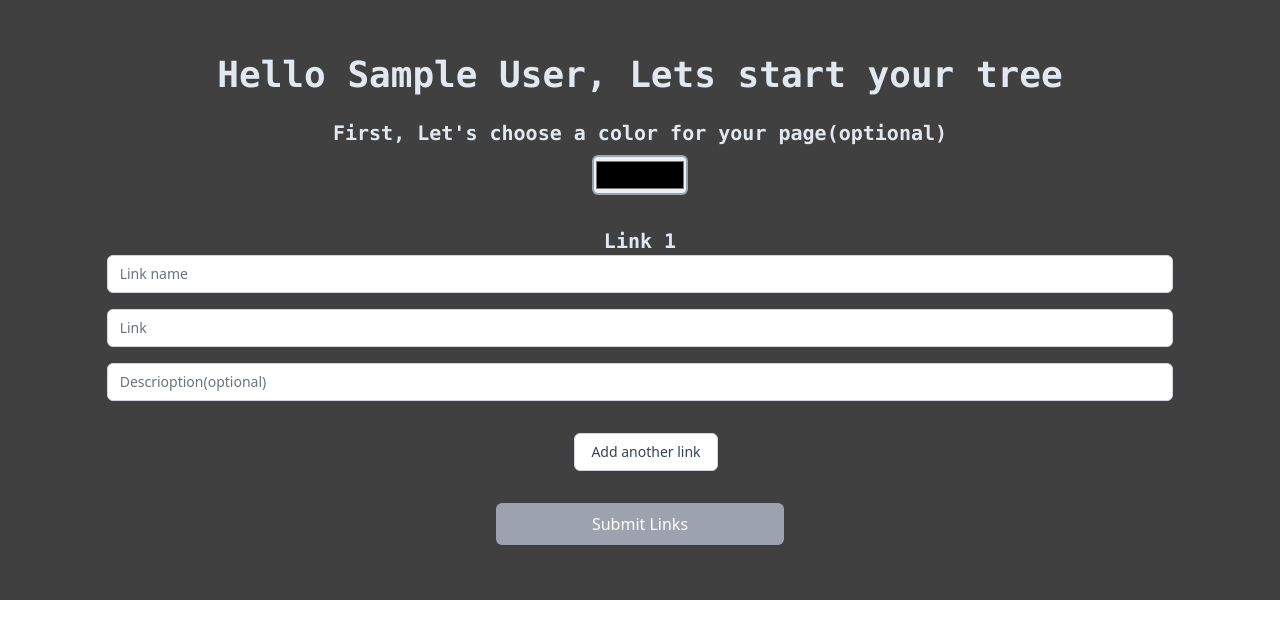
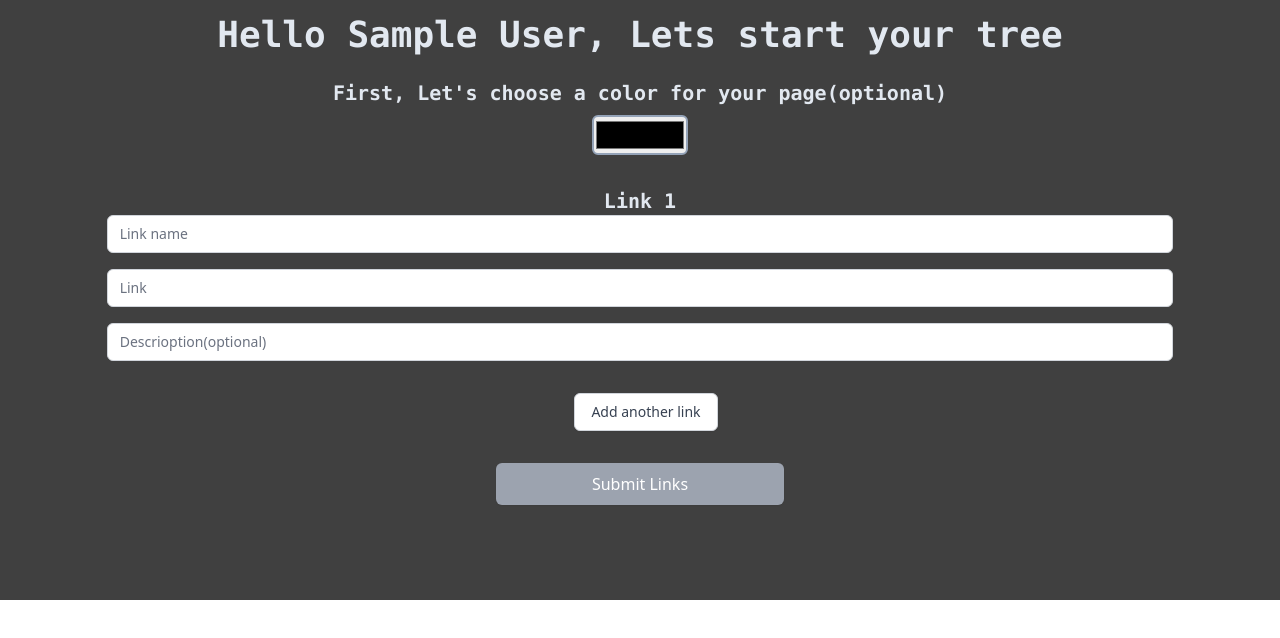
Before and after one commit to Adilevy2/TreeLink, a React (Create React App) app in the folder client/: page /letsStart in a window 1280 px wide. Shown: the top 638 px of the page. Built offline with nearby package versions, Linux system fonts and the light colour scheme; sample sign-in values are in the browser's storage.

Commit message:
netlify2

```diff
--- a/client/src/components/Display.jsx
+++ b/client/src/components/Display.jsx
@@ -50,7 +50,7 @@ const Display = () => {
             <HamburgerMenu/>
 
             </div>
-            <p className='text-white mt-8 mb-10'><span className='font-bold mr-6 text-black'>link to your page : </span><a className='hover:underline' href={`http://localhost:3000/showCase/${name}`}> https://main--glistening-mermaid-92ee50.netlify.app//showCase/{name}</a></p>
+            <p className='text-white mt-8 mb-10'><span className='font-bold mr-6 text-black'>link to your page : </span><a className='hover:underline' href={`http://localhost:3000/showCase/${name}`}> https://main--glistening-mermaid-92ee50.netlify.app/showCase/{name}</a></p>
         </div>
     </div>
             </div>
--- a/client/src/components/LetsStart.jsx
+++ b/client/src/components/LetsStart.jsx
@@ -47,9 +47,7 @@ const LetsStart = () => {
     useEffect(() => {
       async function getData(){
         if(localStorage.getItem('token')){
-          // console.log(jwtDecode(localStorage.getItem('token')))
           const decode=jwtDecode(localStorage.getItem('token'))
-          console.log(decode)
           setName(decode.name)
         }
         else{
@@ -71,7 +69,7 @@ const LetsStart = () => {
         <label className='text-xl mt-6 mb-2 text-center font-mono font-semibold text-slate-200'>First, Let's choose a color for your page(optional)</label>
            <input onChange={(ev)=>setPageColor(ev.target.value)} type='color' className='border-solid border-2 border-slate-400 hover:border-slate-500 rounded-md w-24 h-10'></input>
            <div className='mt-8 w-full '>
-        <form className='grid place-items-center' onSubmit={(ev)=>handleSubmit(ev)}>
+        <form className='grid place-items-center pb-20' onSubmit={(ev)=>handleSubmit(ev)}>
         <div className='w-full'>
 
         {inputs.map((input, i) => (
@@ -88,7 +86,7 @@ const LetsStart = () => {
       ))}
       </div>
       <button onClick={()=>handleAddInput()} type="button" className="inline-flex w-full justify-center rounded-md border border-gray-300 bg-white px-4 py-2 text-base font-medium text-gray-700 shadow-sm hover:bg-gray-50 focus:outline-none focus:ring-2 focus:ring-indigo-500 focus:ring-offset-2 sm:mt-0 sm:ml-3 sm:w-auto sm:text-sm">Add another link</button>
-      <button type='submit' className="transition ease-in-out duration-300 hover:-translate-y-1 hover:scale-110 w-72 mt-8 order-last whitespace-nowrap rounded-md border border-transparent bg-gray-400 px-4 py-2 text-base font-medium text-white shadow-sm hover:bg-gray-500">Submit Links</button>
+      <button type='submit' className=" transition ease-in-out duration-300 hover:-translate-y-1 hover:scale-110 w-72 mt-8 order-last whitespace-nowrap rounded-md border border-transparent bg-gray-400 px-4 py-2 text-base font-medium text-white shadow-sm hover:bg-gray-500">Submit Links</button>
                 </form>
       </div>
       </div>
--- a/client/src/components/SignUp.jsx
+++ b/client/src/components/SignUp.jsx
@@ -30,7 +30,6 @@ const SignUp = () => {
         try{
             e.preventDefault()
             formik.values['image']=image;
-            console.log(formik.values)
             const submit=await axios.post('https://treelink-server.onrender.com/api/signUp',formik.values)
             if(submit.data=='name allready taken')
             return setMessage(<p className="font-medium text-red-500 hover:text-red-600">name allready taken</p>)
@@ -40,8 +39,6 @@ const SignUp = () => {
             return setMessage(<p className="font-medium text-red-500 hover:text-red-600">password should contain at least 1 uppercase character</p>)
             else{
                 localStorage.setItem('token',JSON.stringify(submit.data))
-                console.log(submit.data)
-                console.log(localStorage.getItem('token'))
                 navigate('/letsStart')
             }
         }
```
